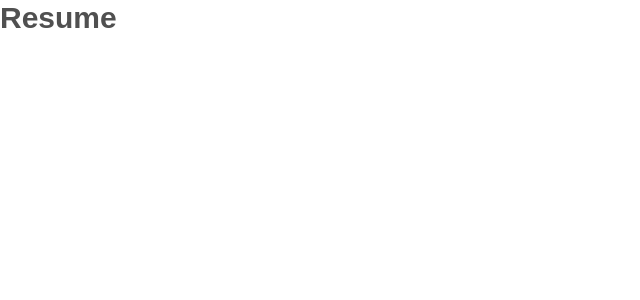
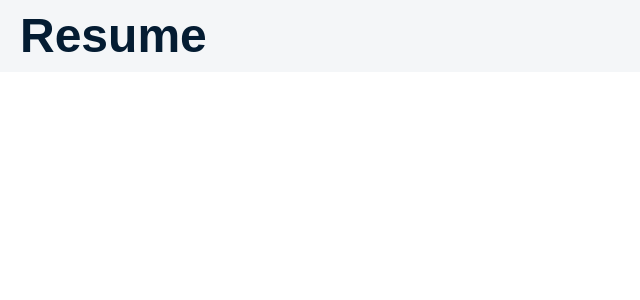
Before and after one commit to AubreyLin0/personal-cv, a React (Vite) app: page / in a window 1280 px wide. Shown: the top 300 px of the page, without its empty margins (0-640 px from the left). Built offline with nearby package versions, Linux system fonts and the light colour scheme; a web font is replaced by a local one.

Commit message:
add navbar

```diff
--- a/index.html
+++ b/index.html
@@ -13,7 +13,7 @@
     <title>RESUME</title>
   </head>
   <body>
-    <div id="root" class="font-ubuntu"></div>
+    <div id="root"></div>
     <script type="module" src="/src/main.tsx"></script>
   </body>
 </html>
--- a/src/App.tsx
+++ b/src/App.tsx
@@ -1,8 +1,10 @@
+import Navbar from "./componets/Navbar";
+
 function App() {
   return (
-    <h1 className="text-base-black font-mercado font-extrabold text-3xl">
-      Resume
-    </h1>
+    <main className="font-ubuntu bg-base-white h-full">
+      <Navbar />
+    </main>
   );
 }
 
--- /dev/null
+++ b/src/componets/Navbar.tsx
@@ -0,0 +1,24 @@
+import React from "react";
+
+const Navbar = () => {
+  return (
+    <nav className="px-5 py-3">
+      <button
+        className="text-dark-blue font-mercado font-extrabold text-5xl"
+        //Scroll to the top of the page
+        onClick={() => {
+          window.scrollTo({
+            top: 0,
+            behavior: "smooth",
+          });
+        }}
+      >
+        Resume
+      </button>
+
+      {/* <NavLinks setLocal={props.setLocal} /> */}
+    </nav>
+  );
+};
+
+export default Navbar;
--- a/tailwind.config.js
+++ b/tailwind.config.js
@@ -10,8 +10,9 @@ export default {
       },
       colors: {
         "base-black": "#505050",
-        "background-white": "#f4f6f8",
+        "base-white": "#f4f6f8",
         "main-yellow": "#f6e05e",
+        "dark-blue": "#041c32",
       },
     },
   },
```
